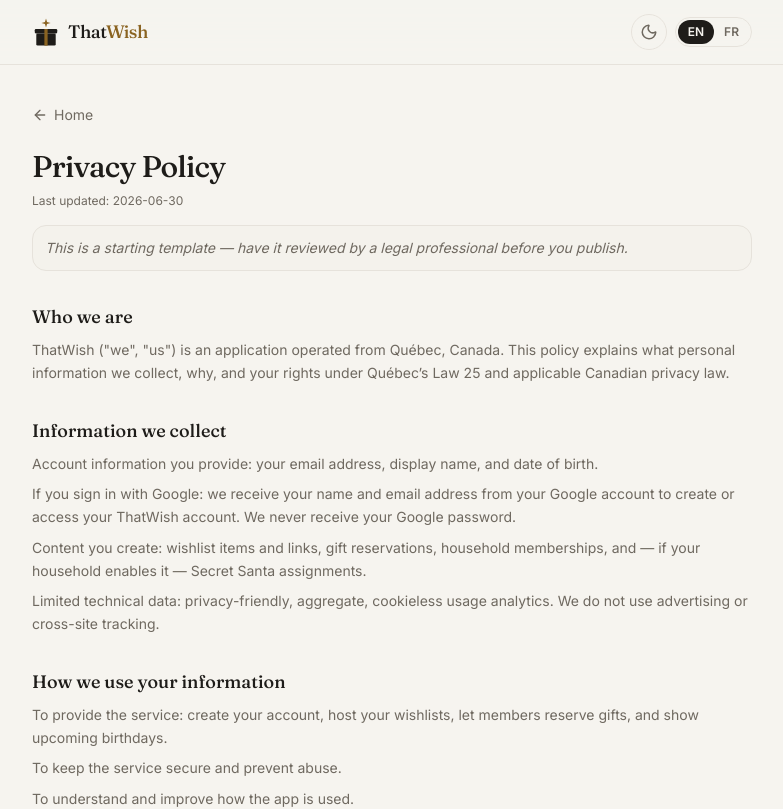
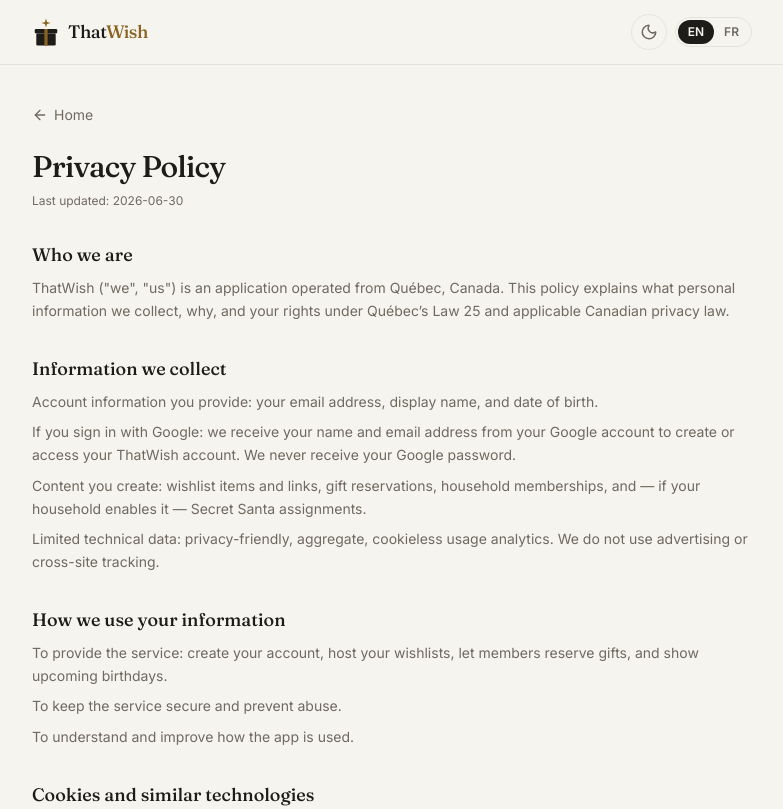
Before and after one commit to abuck199/secret-santa, a React (Vite) app: page /privacy in a window 1280 px wide. Shown: the top 809 px of the page, without its empty margins (248-1031 px from the left). Built offline with nearby package versions, Linux system fonts and the light colour scheme; no server answers.

Commit message:
remove txt

```diff
--- a/src/components/LegalLayout.jsx
+++ b/src/components/LegalLayout.jsx
@@ -40,9 +40,6 @@ export default function LegalLayout({ title, updated, sections }) {
             {t('legal.updated')}: {updated}
           </p>
         )}
-        <p className="text-sm text-mute italic mt-4 p-3 rounded-xl bg-panel-2 border border-line">
-          {t('legal.template')}
-        </p>
 
         <div className="mt-8 space-y-8">
           {sections.map((s, i) => (
--- a/src/i18n/translations.js
+++ b/src/i18n/translations.js
@@ -121,7 +121,6 @@ export const translations = {
     'legal.termsTitle': 'Terms of Service',
     'legal.updated': 'Last updated',
     'legal.home': 'Home',
-    'legal.template': 'This is a starting template — have it reviewed by a legal professional before you publish.',
     'landing.mock.next': 'Next birthday',
     'landing.mock.reserved': 'Reserved',
     'landing.mock.reserve': 'Reserve',
@@ -393,7 +392,6 @@ export const translations = {
     'legal.termsTitle': 'Conditions d’utilisation',
     'legal.updated': 'Dernière mise à jour',
     'legal.home': 'Accueil',
-    'legal.template': 'Ceci est un modèle de départ — faites-le réviser par un professionnel du droit avant publication.',
     'landing.mock.next': 'Prochain anniversaire',
     'landing.mock.reserved': 'Réservé',
     'landing.mock.reserve': 'Réserver',
```
